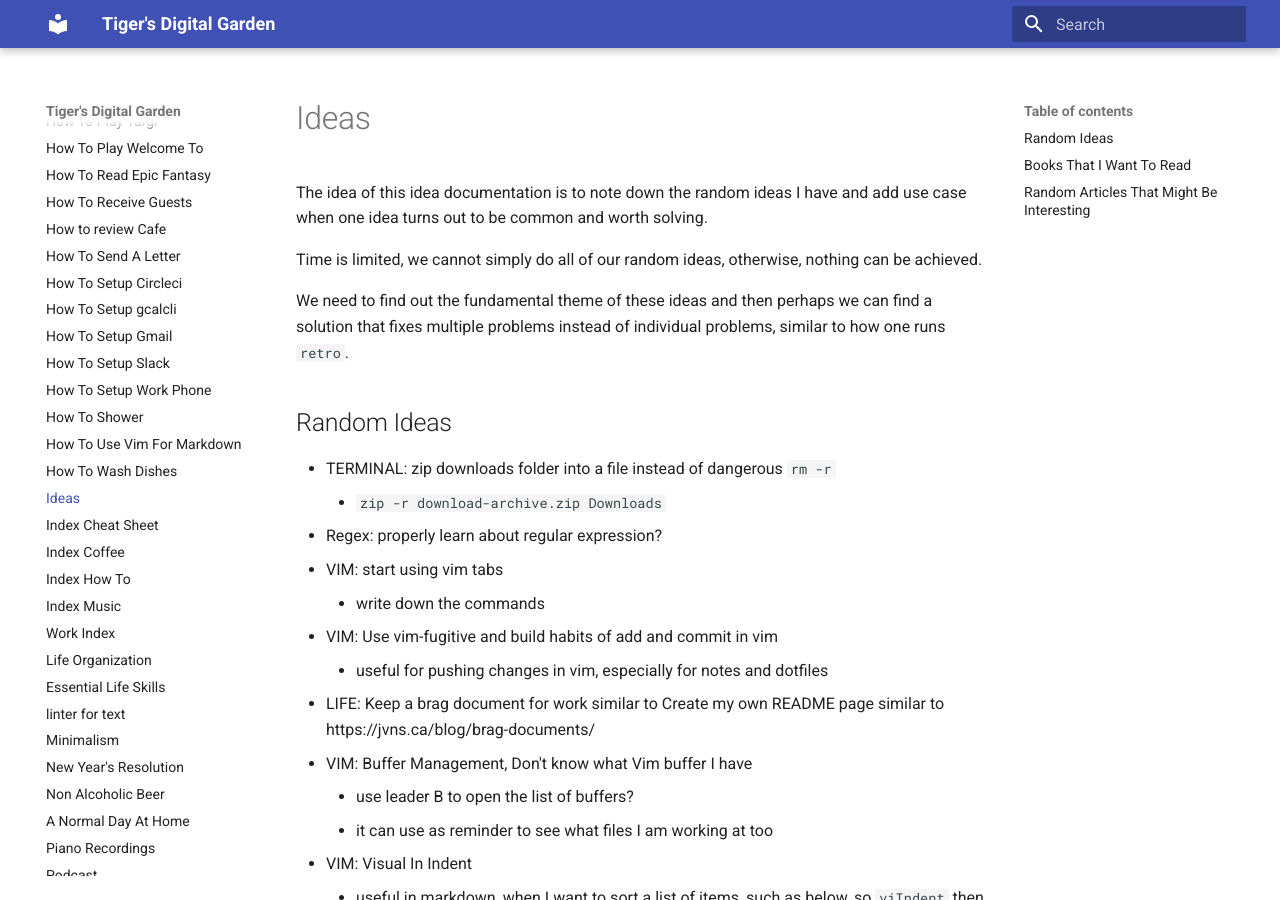
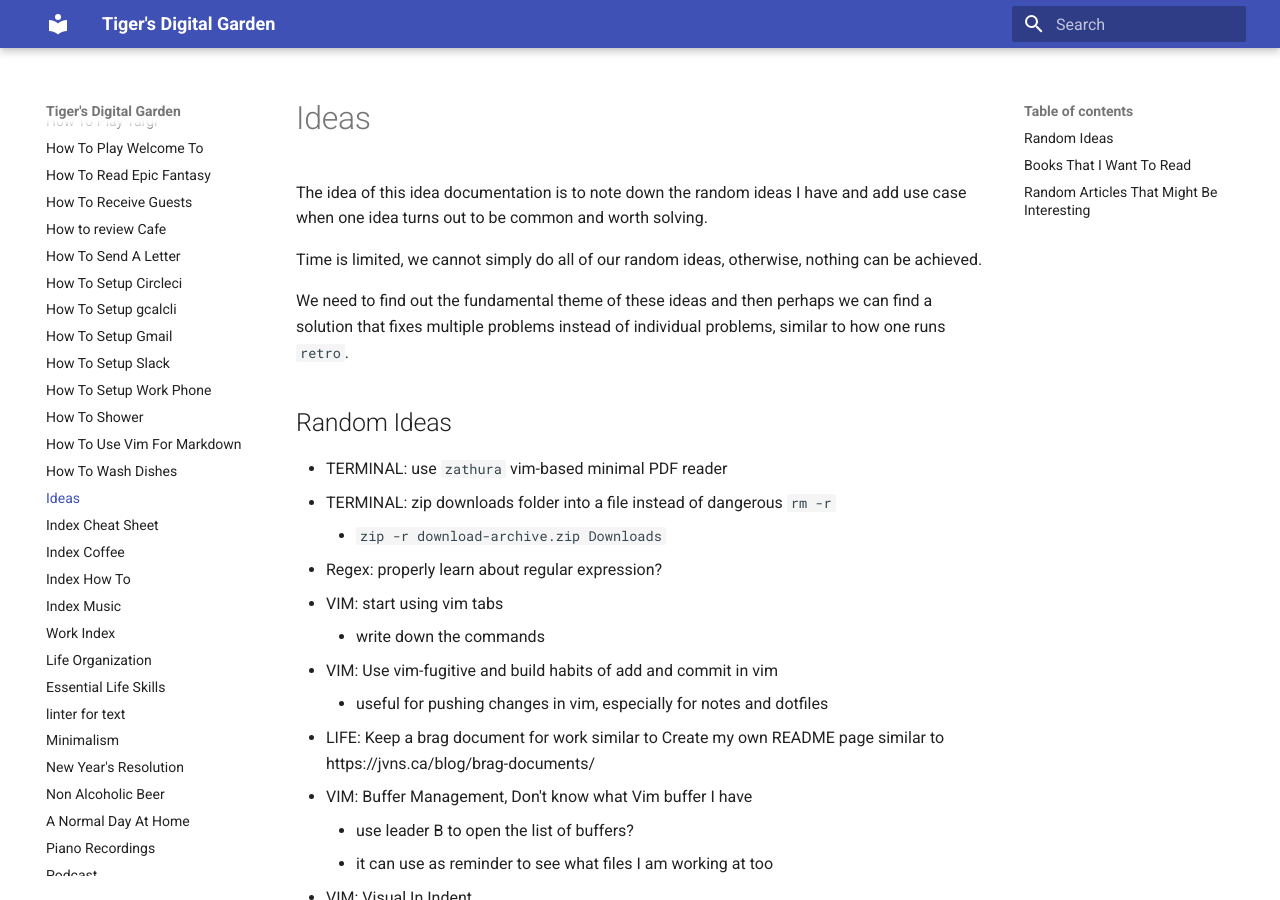
Before and after one commit to ynotstartups/notes, an MkDocs documentation site: the page built from notes/ideas.md, in a window 1280 px wide and 900 px high. Built offline with MkDocs 1.6.1 and Material for MkDocs 9.7.7, drawn with Linux system fonts in a browser that asks for light colours.

Commit message:
add new idea

```diff
--- a/notes/ideas.md
+++ b/notes/ideas.md
@@ -8,6 +8,7 @@ We need to find out the fundamental theme of these ideas and then perhaps we can
 
 ## Random Ideas
 
+- TERMINAL: use `zathura` vim-based minimal PDF reader
 - TERMINAL: zip downloads folder into a file instead of dangerous `rm -r`
   - `zip -r download-archive.zip Downloads`
 - Regex: properly learn about regular expression?
```
